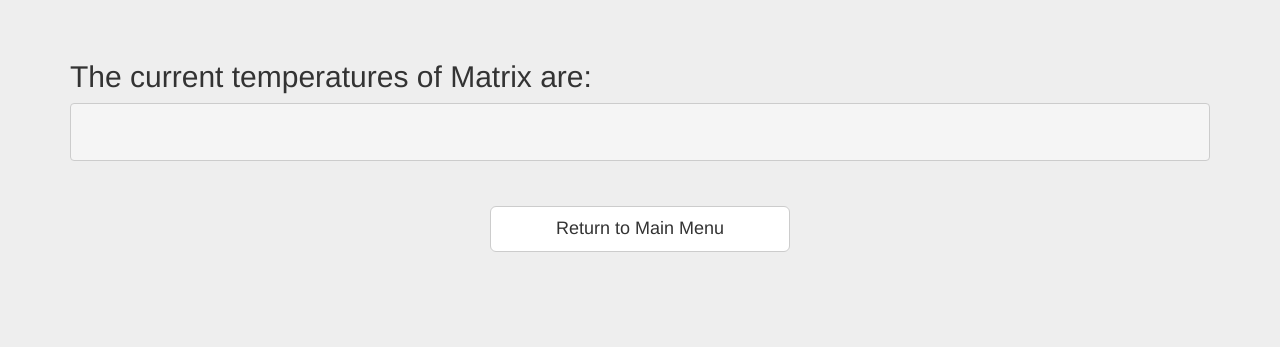
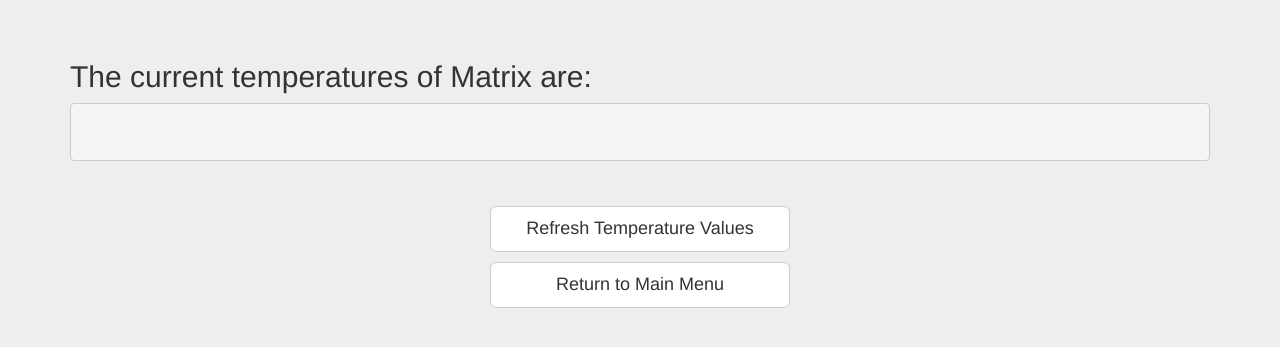
Before and after one commit to ainsey11/Datacrapper, a PHP site: page /matrixtemps.php in a window 1280 px wide. Shown: the top 347 px of the page. Run offline with PHP 8.4, Linux system fonts and the light colour scheme; the visitor is signed in with stand-in values (Sample User, id 1).

Commit message:
added refresh button to matrixtemps.php

```diff
--- a/Web/matrixtemps.php
+++ b/Web/matrixtemps.php
@@ -23,6 +23,7 @@
 		</pre>
 		<br>
 		<div class="form-signin">
+		        <a href="/matrixtemps.php" class="btn btn-default btn-lg btn-block">Refresh Temperature Values</a>
 		        <a href="/index.php" class="btn btn-default btn-lg btn-block">Return to Main Menu</a>
         	</div>
 	</div>
```
